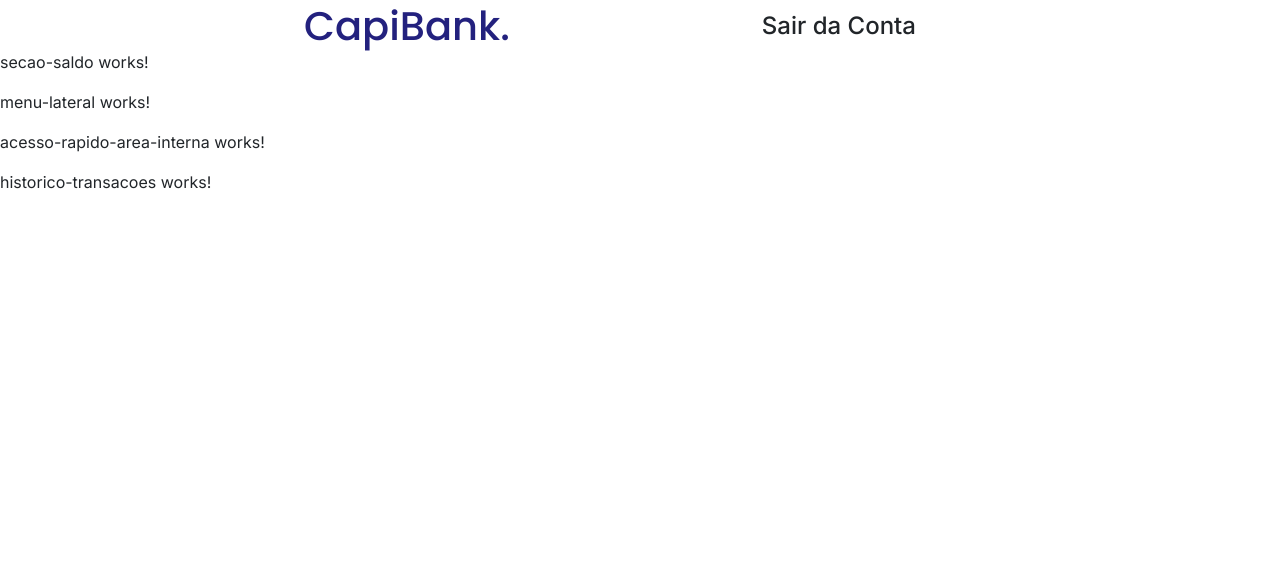
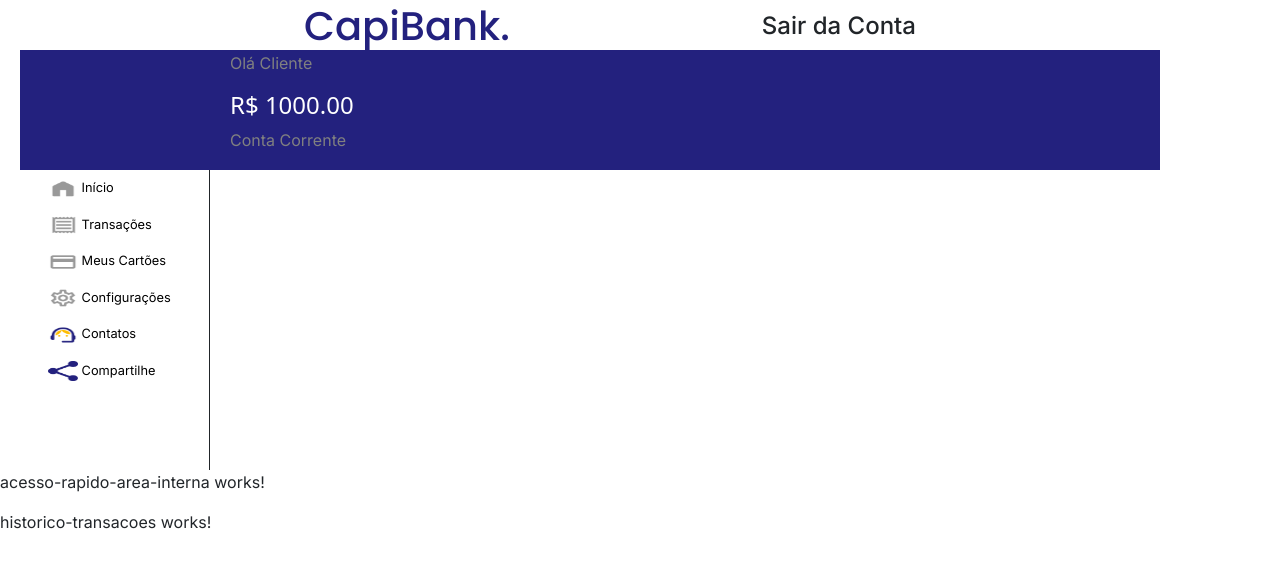
Before and after one commit to barbaradamasdev/capibank-hackadev, an Angular app: page /cliente in a window 1280 px wide. Shown: the top 568 px of the page. Built offline with nearby package versions, Linux system fonts and the light colour scheme; a web font is replaced by a local one.

Commit message:
:lipstick:feat: Criacao do componente lateral

```diff
--- a/package.json
+++ b/package.json
@@ -21,6 +21,7 @@
     "@ng-bootstrap/ng-bootstrap": "^16.0.0",
     "@popperjs/core": "^2.11.8",
     "bootstrap": "^5.3.2",
+    "bootstrap-icons": "^1.11.3",
     "rxjs": "~7.8.0",
     "tslib": "^2.3.0",
     "zone.js": "~0.14.2"
--- a/src/app/componentes/menu-lateral/menu-lateral.component.css
+++ b/src/app/componentes/menu-lateral/menu-lateral.component.css
@@ -0,0 +1,16 @@
+.container{
+
+
+    border-right: 1px solid;
+    width: 190px;
+    margin-left:20px;
+    height: 300px;
+
+}
+.container a{
+    color: black;
+    font-size: 0.8rem;
+}
+.container img{
+   width: 30px;
+}
--- a/src/app/componentes/menu-lateral/menu-lateral.component.html
+++ b/src/app/componentes/menu-lateral/menu-lateral.component.html
@@ -1 +1,42 @@
-<p>menu-lateral works!</p>
+<div class="container">
+    <nav class="nav flex-column">
+        <a class="nav-link" href="#">
+            <i class="bi bi-house">
+                <img src="../../../assets/icones/icone-inicio-cinza.png" alt="Bootstrap" width="20" height="20">
+            </i>
+            Início
+        </a>
+        <a class="nav-link" href="#">
+            <i class="bi bi-house">
+                <img src="../../../assets/icones/icone-transacoes-cinza.png" alt="Bootstrap" width="20" height="20">
+            </i>
+            Transações
+        </a>
+        <a class="nav-link" href="#">
+            <i class="bi bi-house">
+                <img src="../../../assets/icones/icone-cartoes-cinza.png" alt="Bootstrap" width="20" height="20">
+            </i>
+            Meus Cartões
+        </a>
+        <a class="nav-link" href="#">
+            <i class="bi bi-house">
+                <img src="../../../assets/icones/icone-config-cinza.png" alt="Bootstrap" width="20" height="20">
+            </i>
+            Configurações
+        </a>
+        <a class="nav-link" href="#">
+            <i class="bi bi-house">
+                <img src="../../../assets/icones/icone-contato.png" alt="Bootstrap" width="20" height="20">
+            </i>
+            Contatos
+        </a>
+        <a class="nav-link" href="#">
+            <i class="bi bi-house">
+                <img src="../../../assets/icones/icone-compartilhar-azul.png" alt="Bootstrap" width="20" height="20">
+            </i>
+            Compartilhe
+        </a>
+
+
+      </nav>
+</div>
--- a/src/app/componentes/secao-saldo/secao-saldo.component.css
+++ b/src/app/componentes/secao-saldo/secao-saldo.component.css
@@ -0,0 +1,19 @@
+.container{
+    margin-left:20px;
+    width: 100%;
+    height: 120px;
+    background-color: #23217E;
+    padding-left: 60px;
+    padding-top:1px;
+
+}
+.dados{
+    padding-left:150px;
+}
+.dados h4{
+    color: #FFFFFF;
+    ;
+}
+.dados p{
+    color: gray;
+}
--- a/src/app/componentes/secao-saldo/secao-saldo.component.html
+++ b/src/app/componentes/secao-saldo/secao-saldo.component.html
@@ -1 +1,8 @@
-<p>secao-saldo works!</p>
+<div class="container">
+    <div class="dados">
+        <p>Olá Cliente</p>
+        <h4>R$ 1000.00</h4>
+        <p>Conta Corrente</p>
+    </div>
+
+</div>
```
Also changed, not shown: src/assets/icones/house.svg (added), 1 other file (tests, documents, lock files or other folders).
